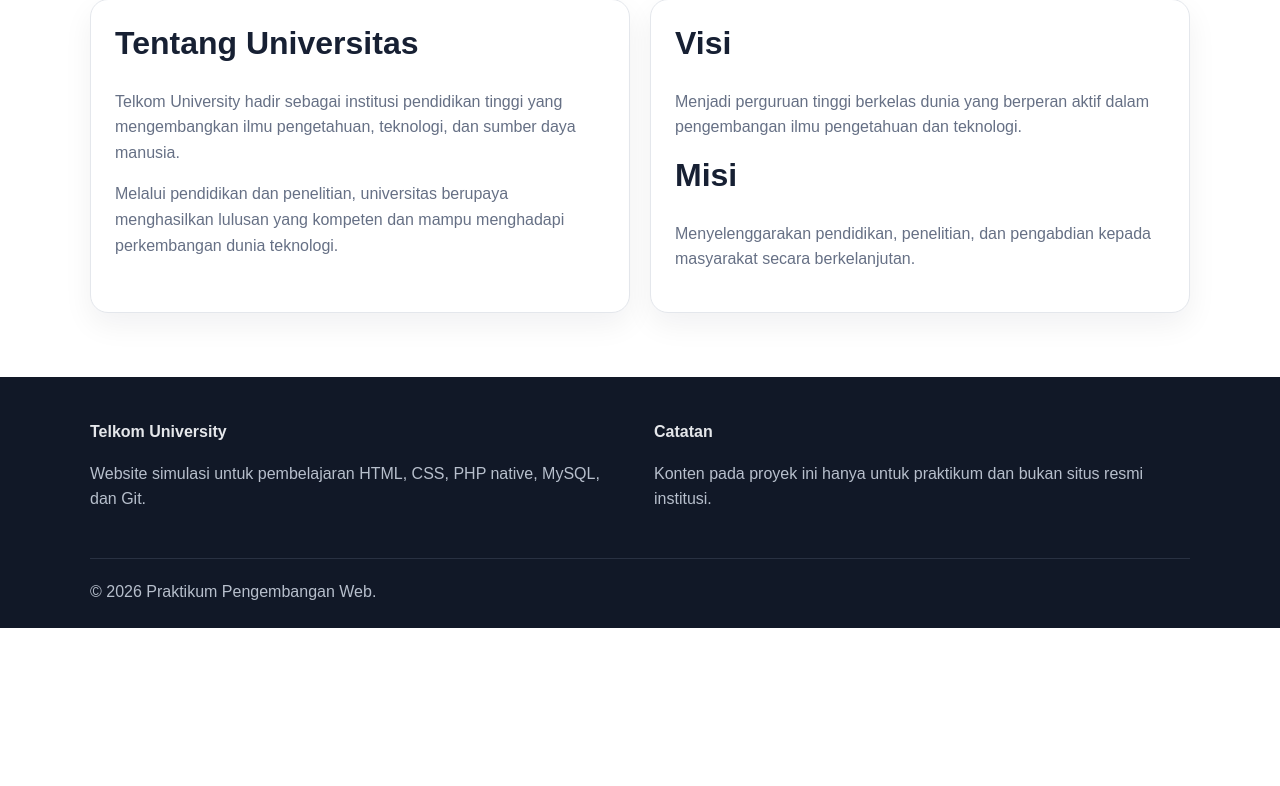
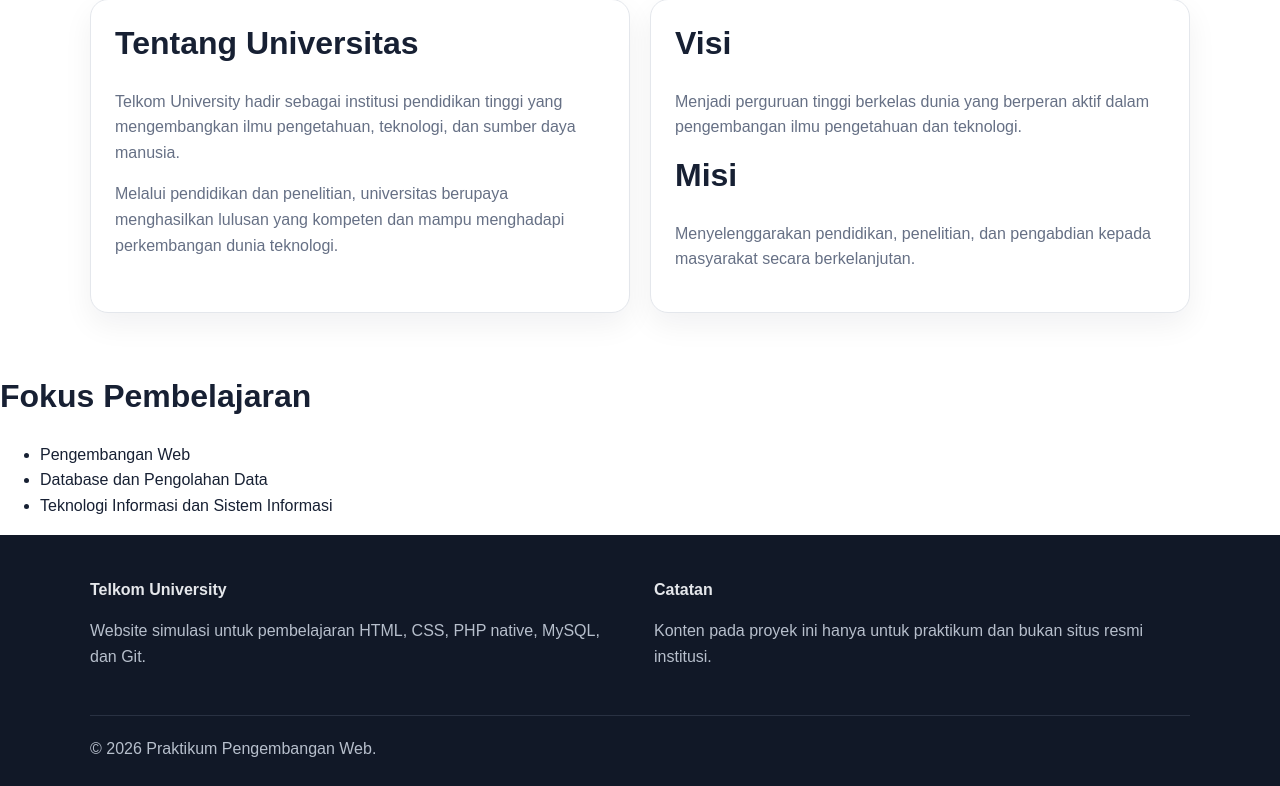
Before and after one commit to alunaacalista23/telkom-company-profile, a PHP site: page /profile.php in a window 1280 px wide. Shown: the part 359-1145 px from the top of the page. Before the commit the page ends 987 px from the top, so only its background shows below. Run offline with PHP 8.4, Linux system fonts and the light colour scheme.

Commit message:
feat: tambahkan informasi fokus pembelajaran

```diff
--- a/profile.php
+++ b/profile.php
@@ -49,7 +49,14 @@ require 'includes/header.php';
 
     </div>
 </section>
-
+<section>
+    <h2>Fokus Pembelajaran</h2>
+    <ul>
+        <li>Pengembangan Web</li>
+        <li>Database dan Pengolahan Data</li>
+        <li>Teknologi Informasi dan Sistem Informasi</li>
+    </ul>
+</section>
 <?php
 require 'includes/footer.php';
 ?>
```
